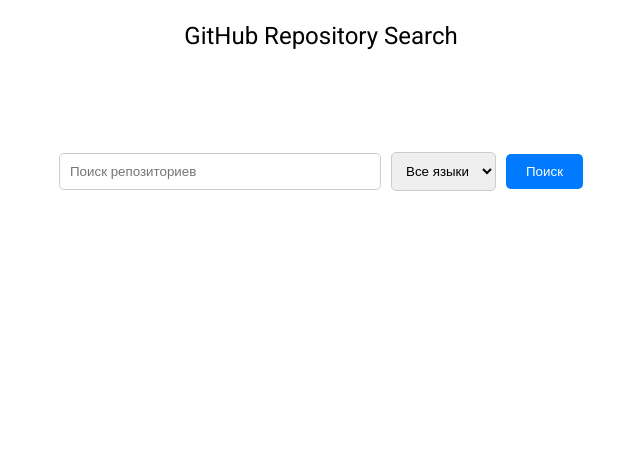
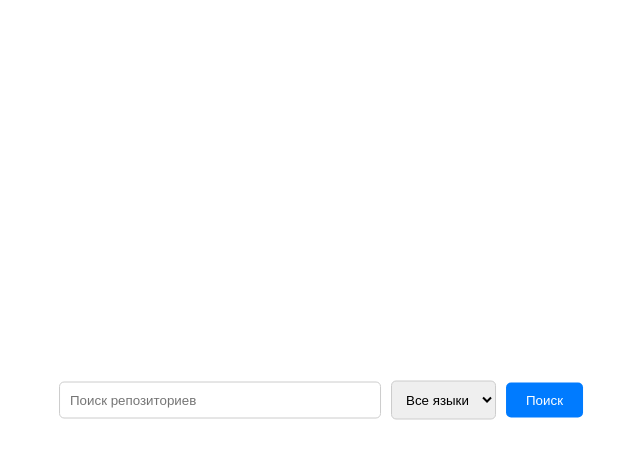
Before and after one commit to Rus7Iv/ng-codehub, an Angular app: page / in a window 1280 px wide. Shown: the top 458 px of the page, without its empty margins (319-959 px from the left). Built offline with nearby package versions, Linux system fonts and the light colour scheme.

Commit message:
feature/search-page | added animation in search-page

```diff
--- a/src/app/app.component.ts
+++ b/src/app/app.component.ts
@@ -8,16 +8,15 @@
   standalone: true,
   imports: [RouterOutlet, SearchComponent, RepoDetailsComponent],
   template: `
-    <div>
-      <h1>GitHub Repository Search</h1>
+    <div class="content">
       <router-outlet></router-outlet>
     </div>
   `,
   styles: [
     `
-      h1 {
-        text-align: center;
-        margin-top: 20px;
+      .content {
+        display: flex;
+        justify-content: center;
       }
     `,
   ],
--- a/src/app/components/search/search.component.html
+++ b/src/app/components/search/search.component.html
@@ -1,4 +1,4 @@
-<div class="search-container" [@searchAnimation]>
+<div class="search-container" [ngClass]="{'scrolled': isScrolled}">
   <form [formGroup]="searchForm" (ngSubmit)="onSubmit()">
     <div class="form-group">
       <input
--- a/src/app/components/search/search.component.scss
+++ b/src/app/components/search/search.component.scss
@@ -1,9 +1,3 @@
-.search-container {
-  text-align: center;
-  margin-top: 100px;
-  transition: margin-top 0.5s ease-out;
-}
-
 form {
   display: flex;
   justify-content: center;
@@ -107,3 +101,16 @@
 .pagination button:hover:not(:disabled) {
   background-color: #0056b3;
 }
+.search-container {
+  position: fixed;
+  top: 50%;
+  left: 50%;
+  transform: translate(-50%, -50%);
+  transition: top 500ms ease-out, transform 500ms ease-out;
+  z-index: 1000;
+}
+
+.search-container.scrolled {
+  top: 20px;
+  transform: translate(-50%, -50%);
+}
--- a/src/app/components/search/search.component.ts
+++ b/src/app/components/search/search.component.ts
@@ -1,4 +1,4 @@
-import { Component } from '@angular/core';
+import { Component, HostBinding } from '@angular/core';
 import {
   FormBuilder,
   FormGroup,
@@ -9,7 +9,7 @@
 import { GithubService } from '../../services/github.service';
 import { Repo } from '../../models/repo.model';
 import { trigger, style, transition, animate } from '@angular/animations';
-import { NgFor, NgIf } from '@angular/common';
+import { NgFor, NgIf, NgClass } from '@angular/common';
 import { MatProgressSpinnerModule } from '@angular/material/progress-spinner';
 
 @Component({
@@ -20,27 +20,11 @@
     FormsModule,
     NgFor,
     NgIf,
+    NgClass,
     MatProgressSpinnerModule,
   ],
   templateUrl: './search.component.html',
   styleUrls: ['./search.component.scss'],
-  animations: [
-    trigger('searchAnimation', [
-      transition(':enter', [
-        style({ transform: 'translateY(50%)', opacity: 0 }),
-        animate(
-          '500ms ease-out',
-          style({ transform: 'translateY(0)', opacity: 1 })
-        ),
-      ]),
-      transition(':leave', [
-        animate(
-          '500ms ease-in',
-          style({ transform: 'translateY(-50%)', opacity: 0 })
-        ),
-      ]),
-    ]),
-  ],
 })
 export class SearchComponent {
   searchForm: FormGroup;
@@ -50,6 +34,8 @@
   totalPages = 1;
   perPage = 10;
   selectedRepoIds: Set<number> = new Set<number>();
+
+  @HostBinding('class.scrolled') isScrolled = false;
 
   constructor(
     private fb: FormBuilder,
@@ -64,6 +50,7 @@
 
   onSubmit(): void {
     this.currentPage = 1;
+    this.isScrolled = true;
     this.searchRepos();
   }
 
```
